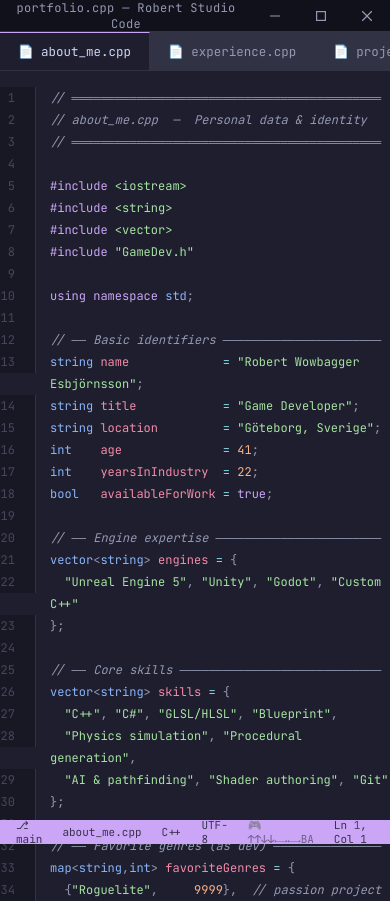
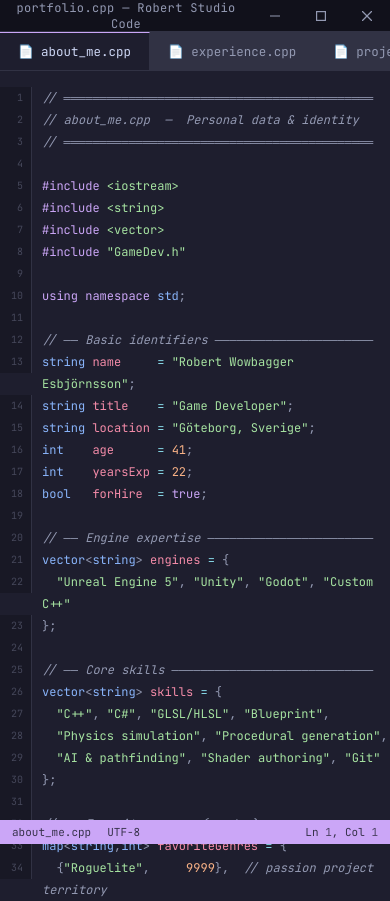
Before and after one commit to wowbagger84/wowbagger84.github.io, a plain HTML site: page index.html in a window 390 px wide. Shown: the top 901 px of the page. Drawn offline with Linux system fonts and the light colour scheme.

Commit message:
added stuff

```diff
--- a/index.html
+++ b/index.html
@@ -60,12 +60,12 @@
 
 <!-- STATUS BAR -->
 <div class="statusbar">
-  <span>⎇ main</span>
+  <span class="sb-branch">⎇ main</span>
   <span id="sb-file">about_me.cpp</span>
-  <span>C++</span>
+  <span class="sb-lang">C++</span>
   <span>UTF-8</span>
   <span id="sb-hint">🎮 ↑↑↓↓←→←→BA</span>
-  <span style="margin-left:auto;">Ln <span id="sb-ln">1</span>, Col 1</span>
+  <span class="sb-pos" style="margin-left:auto;">Ln <span id="sb-ln">1</span>, Col <span id="sb-col">1</span></span>
 </div>
 
 <!-- EASTER EGG OVERLAY -->
@@ -128,12 +128,12 @@ var PROJECTS = [
     '<span class="kw">using namespace</span> <span class="ty">std</span><span class="pn">;</span>',
     '',
     '<span class="cm">// ── Basic identifiers ──────────────────────</span>',
-    '<span class="ty">string</span> <span class="vc">name</span>             <span class="op">=</span> <span class="st">"Robert Wowbagger Esbjörnsson"</span><span class="pn">;</span>',
-    '<span class="ty">string</span> <span class="vc">title</span>            <span class="op">=</span> <span class="st">"Game Developer"</span><span class="pn">;</span>',
-    '<span class="ty">string</span> <span class="vc">location</span>         <span class="op">=</span> <span class="st">"Göteborg, Sverige"</span><span class="pn">;</span>',
-    '<span class="ty">int</span>    <span class="vc">age</span>              <span class="op">=</span> <span class="nm">41</span><span class="pn">;</span>',
-    '<span class="ty">int</span>    <span class="vc">yearsInIndustry</span>  <span class="op">=</span> <span class="nm">22</span><span class="pn">;</span>',
-    '<span class="ty">bool</span>   <span class="vc">availableForWork</span> <span class="op">=</span> <span class="kw">true</span><span class="pn">;</span>',
+    '<span class="ty">string</span> <span class="vc">name</span>     <span class="op">=</span> <span class="st">"Robert Wowbagger Esbjörnsson"</span><span class="pn">;</span>',
+    '<span class="ty">string</span> <span class="vc">title</span>    <span class="op">=</span> <span class="st">"Game Developer"</span><span class="pn">;</span>',
+    '<span class="ty">string</span> <span class="vc">location</span> <span class="op">=</span> <span class="st">"Göteborg, Sverige"</span><span class="pn">;</span>',
+    '<span class="ty">int</span>    <span class="vc">age</span>      <span class="op">=</span> <span class="nm">41</span><span class="pn">;</span>',
+    '<span class="ty">int</span>    <span class="vc">yearsExp</span> <span class="op">=</span> <span class="nm">22</span><span class="pn">;</span>',
+    '<span class="ty">bool</span>   <span class="vc">forHire</span>  <span class="op">=</span> <span class="kw">true</span><span class="pn">;</span>',
     '',
     '<span class="cm">// ── Engine expertise ───────────────────────</span>',
     '<span class="ty">vector</span><span class="pn">&lt;</span><span class="ty">string</span><span class="pn">&gt;</span> <span class="vc">engines</span> <span class="op">=</span> <span class="pn">{</span>',
@@ -374,12 +374,21 @@ function switchTab(id, tabEl, sidebarEl) {
   document.getElementById('sb-file').textContent = names[id]||id;
 }
 
-/* ─── STATUS BAR LINE NUMBER ─── */
-document.getElementById('editor').addEventListener('mouseover', function(e){
+/* ─── STATUS BAR Ln + Col TRACKING ─── */
+document.getElementById('editor').addEventListener('mousemove', function(e){
   var l = e.target.closest('.line');
   if (!l) return;
-  var ln = l.querySelector('.ln');
-  if (ln) document.getElementById('sb-ln').textContent = ln.textContent.trim();
+  // Line number
+  var lnEl = l.querySelector('.ln');
+  if (lnEl) document.getElementById('sb-ln').textContent = lnEl.textContent.trim();
+  // Column: distance from left edge of .code div, divided by approx monospace char width
+  var codeEl = l.querySelector('.code');
+  if (codeEl) {
+    var rect = codeEl.getBoundingClientRect();
+    var charWidth = 8.4; // JetBrains Mono 14px ≈ 8.4px per char
+    var col = Math.max(1, Math.round((e.clientX - rect.left) / charWidth) + 1);
+    document.getElementById('sb-col').textContent = col;
+  }
 });
 
 /* ─── EASTER EGG: KONAMI CODE ↑↑↓↓←→←→BA ─── */
--- a/styles.css
+++ b/styles.css
@@ -171,11 +171,13 @@ a.cl:hover { color: #c9f0c2; }
   position: fixed; bottom: 0; left: 0; right: 0;
   height: 24px; background: var(--keyword);
   display: flex; align-items: center;
-  padding: 0 16px; gap: 20px;
+  padding: 0 12px; gap: 16px;
   font-size: 11px; color: #1e1e2e; z-index: 100;
+  overflow: hidden; white-space: nowrap;
 }
-.statusbar span { opacity: 0.85; }
+.statusbar span { opacity: 0.85; flex-shrink: 0; }
 #sb-hint { opacity: 0.55; cursor: default; }
+.sb-pos { margin-left: auto; }
 
 ::-webkit-scrollbar { width: 8px; height: 6px; }
 ::-webkit-scrollbar-track { background: var(--bg-sidebar); }
@@ -183,7 +185,19 @@ a.cl:hover { color: #c9f0c2; }
 
 @media (max-width: 700px) {
   .sidebar { display: none; }
-  :root { --ln-width: 36px; }
-  .code { padding-left: 14px; font-size: 12px; }
+
+  /* Line numbers: slightly narrower + keep visible */
+  :root { --ln-width: 32px; }
+  .ln { padding-right: 8px; font-size: 10px; }
+  .code { padding-left: 10px; font-size: 12px; }
   .line { font-size: 12px; }
+
+  /* Status bar: hide Konami hint and branch on narrow screens */
+  #sb-hint { display: none; }
+  .sb-branch { display: none; }
 }
+
+@media (max-width: 480px) {
+  /* Also hide language span on very narrow screens */
+  .sb-lang { display: none; }
+}
```
